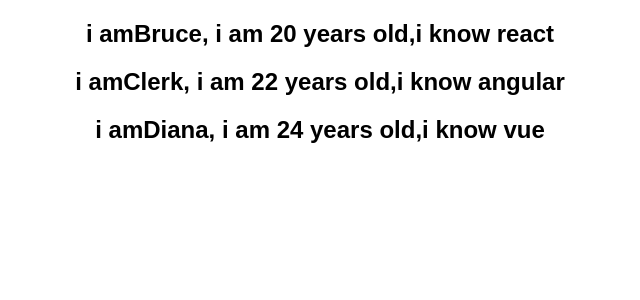
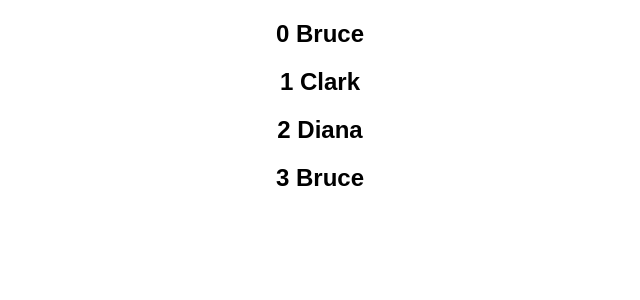
Before and after one commit to mohammadyazarloo2/react-lessons, a React (Create React App) app: page / in a window 1280 px wide. Shown: the top 300 px of the page, without its empty margins (320-960 px from the left). Built offline with nearby package versions, Linux system fonts and the light colour scheme.

Commit message:
index as key anti-patter

```diff
--- a/src/components/NameList.js
+++ b/src/components/NameList.js
@@ -2,6 +2,7 @@
 import Person from './Person'
 
 function NameList(){
+    const names=['Bruce','Clark','Diana','Bruce']
     const persons=[
         {
             id:1,
@@ -22,12 +23,12 @@
             skill:'vue'
         }
     ]
-const personsList=persons.map(person =><Person key={person.id} person={person} />)
+const nameList=names.map((name,index) =><h2 key={index}>{index} {name}</h2>)
 
     return(
         <div>
             {
-                personsList
+                nameList
             }
         </div>
     )
```
